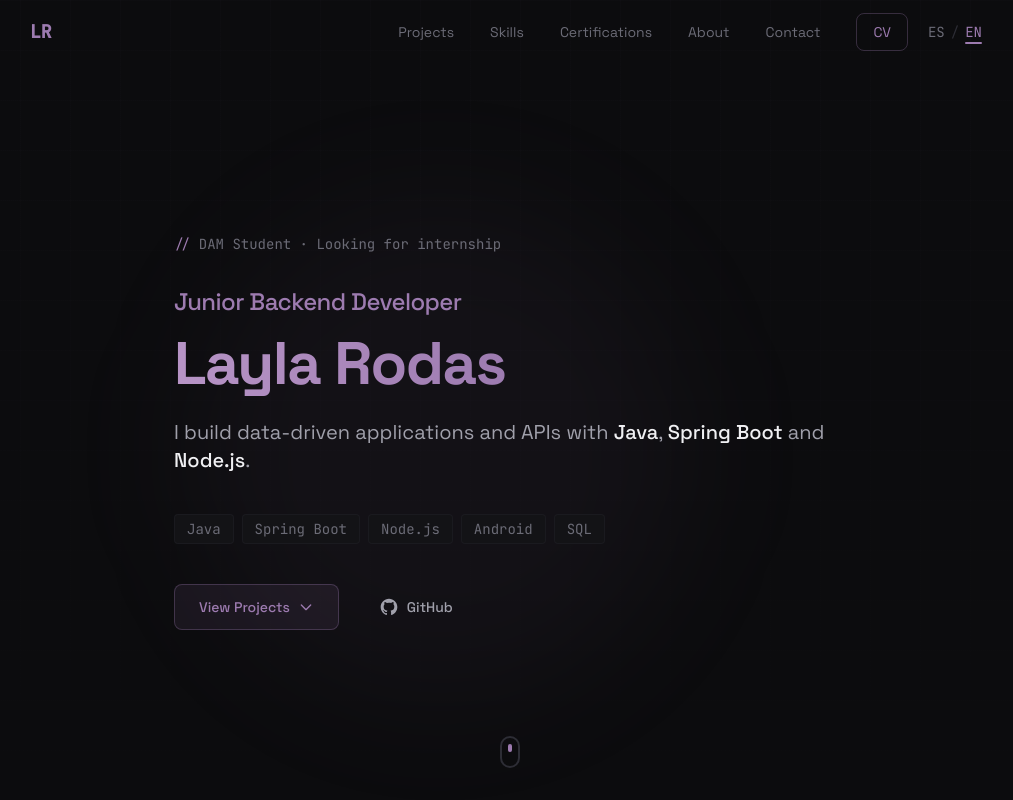
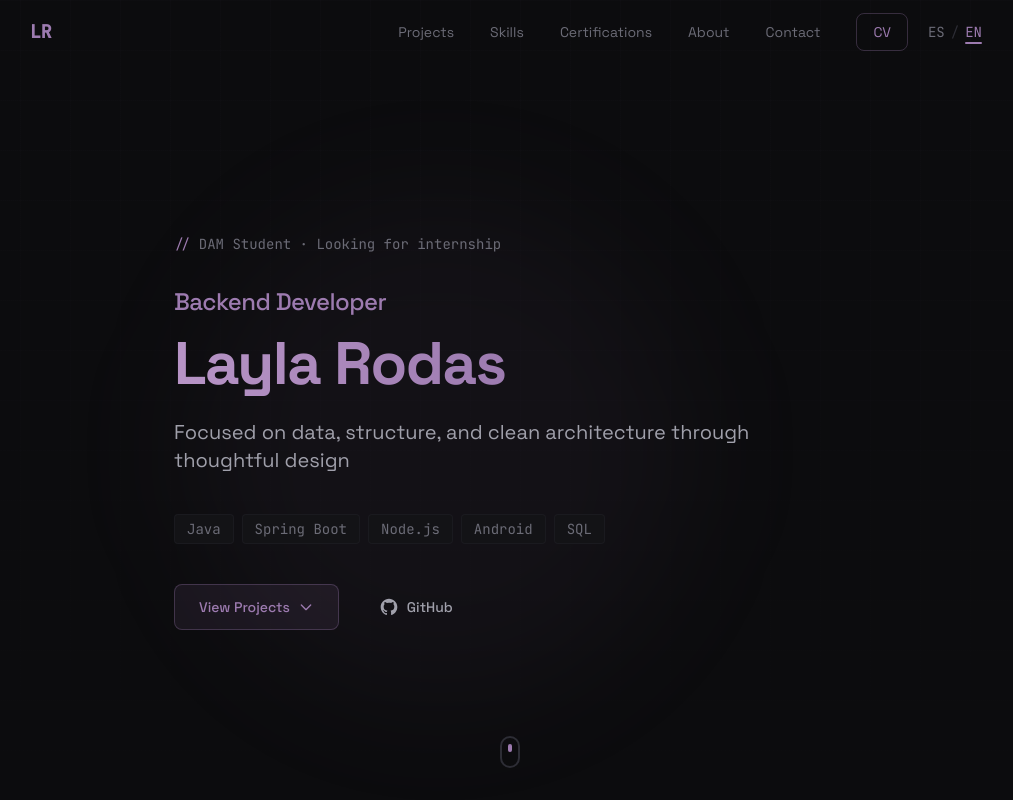
Before and after one commit to laylarodas/layla-portfolio, a React (Vite) app: page / in a window 1280 px wide. Shown: the top 800 px of the page, without its empty margins (130-1143 px from the left). Built offline with nearby package versions, Linux system fonts and the light colour scheme.

Commit message:
update: refresh Hero and About Me copy

```diff
--- a/src/i18n/en.json
+++ b/src/i18n/en.json
@@ -9,9 +9,9 @@
   },
   "hero": {
     "status": "DAM Student · Looking for internship",
-    "role": "Junior Backend Developer",
+    "role": "Backend Developer",
     "name": "Layla Rodas",
-    "description": "I build data-driven applications and APIs with",
+    "description": "Focused on data, structure, and clean architecture through thoughtful design",
     "and": "and",
     "viewProjects": "View Projects",
     "github": "GitHub"
@@ -39,9 +39,9 @@
   "about": {
     "tag": "<about-me>",
     "title": "About Me",
-    "p1": "I'm a junior developer from <location>Palma de Mallorca, Spain</location>, currently in my second year of DAM (Cross-platform Application Development).",
-    "p2": "My main focus is <highlight>backend development</highlight>: building APIs, working with databases, and creating data-driven applications. I approach problems methodically: first understand, then plan the architecture, and then write clean code.",
-    "p3": "Beyond backend, I have experience in Android development and full-stack projects. I'm looking for an environment where I can grow technically while contributing to impactful projects.",
+    "p1": "I'm a backend developer based in <location>Palma de Mallorca</location>, currently in my second year of DAM (Cross-platform Application Development).",
+    "p2": "I'm especially interested in building software where <highlight>data, logic, and structure</highlight> are central. I enjoy working on backend systems such as APIs and database-driven applications, approaching problems in a thoughtful and methodical way: first understanding the context, then designing the architecture, and finally writing clean, maintainable code.",
+    "p3": "I've built projects using Java and Spring Boot, worked with relational databases, and explored Android and full-stack development, which gives me a broader perspective on how backend decisions affect the entire system. I'm looking to grow in technical environments that value clarity, learning, and well-designed software built with long-term intention.",
     "location": "Location",
     "locationValue": "Palma de Mallorca, Spain",
     "education": "Education",
--- a/src/i18n/es.json
+++ b/src/i18n/es.json
@@ -9,9 +9,9 @@
   },
   "hero": {
     "status": "Estudiante DAM · Buscando prácticas",
-    "role": "Junior Backend Developer",
+    "role": "Backend Developer",
     "name": "Layla Rodas",
-    "description": "Desarrollo aplicaciones orientadas a datos y APIs con",
+    "description": "Enfocada en datos, estructura y arquitectura limpia a través de un diseño reflexivo",
     "and": "y",
     "viewProjects": "Ver Proyectos",
     "github": "GitHub"
@@ -39,9 +39,9 @@
   "about": {
     "tag": "<sobre-mi>",
     "title": "Sobre Mí",
-    "p1": "Soy desarrolladora junior de <location>Palma de Mallorca, España</location>, actualmente cursando el segundo año de DAM (Desarrollo de Aplicaciones Multiplataforma).",
-    "p2": "Mi enfoque principal es el <highlight>desarrollo backend</highlight>: construir APIs, trabajar con bases de datos y crear aplicaciones orientadas a datos. Abordo los problemas de forma metódica: primero entender, luego planificar la arquitectura, y después escribir código limpio.",
-    "p3": "Además del backend, tengo experiencia en desarrollo Android y proyectos full-stack. Busco un entorno donde pueda crecer técnicamente mientras contribuyo a proyectos con impacto.",
+    "p1": "Soy desarrolladora backend de <location>Palma de Mallorca</location>, actualmente cursando el segundo año de DAM (Desarrollo de Aplicaciones Multiplataforma).",
+    "p2": "Me interesa especialmente construir software donde los <highlight>datos, la lógica y la estructura</highlight> son fundamentales. Disfruto trabajando en sistemas backend como APIs y aplicaciones basadas en bases de datos, abordando los problemas de manera reflexiva y metódica: primero comprender el contexto, luego diseñar la arquitectura, y finalmente escribir código limpio y mantenible.",
+    "p3": "He desarrollado proyectos usando Java y Spring Boot, trabajado con bases de datos relacionales, y explorado el desarrollo Android y full-stack, lo que me da una perspectiva más amplia sobre cómo las decisiones de backend afectan a todo el sistema. Busco crecer en entornos técnicos que valoren la claridad, el aprendizaje y el software bien diseñado con intención a largo plazo.",
     "location": "Ubicación",
     "locationValue": "Palma de Mallorca, España",
     "education": "Formación",
--- a/src/sections/Hero.jsx
+++ b/src/sections/Hero.jsx
@@ -59,10 +59,7 @@ function Hero() {
 
           {/* Description */}
           <p className="text-text-secondary text-lg md:text-xl leading-relaxed mb-10 max-w-2xl animate-fade-in animate-delay-300">
-            {t('hero.description')}{' '}
-            <span className="text-text-primary font-medium">Java</span>,{' '}
-            <span className="text-text-primary font-medium">Spring Boot</span> {t('hero.and')}{' '}
-            <span className="text-text-primary font-medium">Node.js</span>.
+            {t('hero.description')}
           </p>
 
           {/* Tech stack pills */}
```
